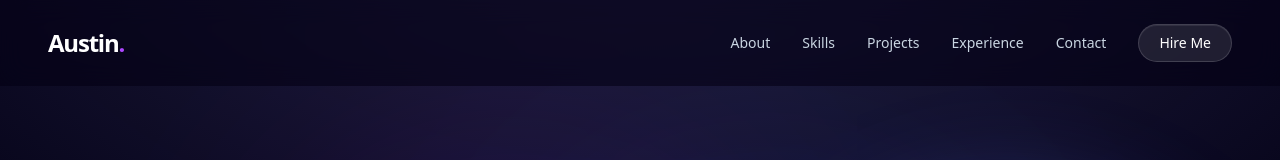
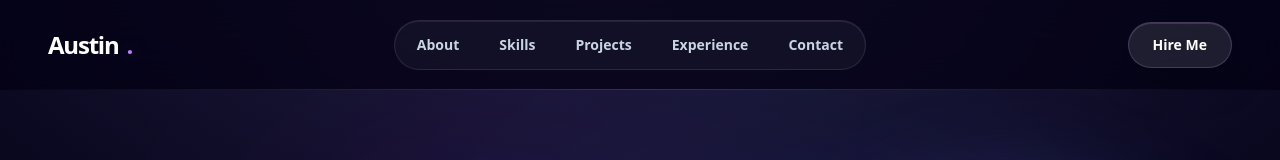
Before and after one commit to developer-austin-r/about_me, a Next.js app: page / in a window 1280 px wide. Shown: the top 160 px of the page. Built offline with nearby package versions, Linux system fonts and the light colour scheme.

Commit message:
nav styles

```diff
--- a/src/components/Navbar.tsx
+++ b/src/components/Navbar.tsx
@@ -32,32 +32,41 @@ export default function Navbar() {
       transition={{ duration: 0.5 }}
       className={`fixed top-0 left-0 right-0 z-50 transition-all duration-300 ${
         scrolled
-          ? "border-b border-white/10 bg-[#08031d]/90 py-4 shadow-[0_18px_60px_rgba(0,0,0,0.35)] backdrop-blur-2xl"
-          : "bg-[#030014]/60 py-6 backdrop-blur-md"
+          ? "border-b border-white/10 bg-[#08031d]/92 py-3 shadow-[0_18px_60px_rgba(0,0,0,0.38)] backdrop-blur-2xl"
+          : "bg-[#030014]/72 py-5 backdrop-blur-xl"
       }`}
     >
-      <div className="max-w-7xl mx-auto px-6 md:px-12 flex items-center justify-between">
-        <a href="#" className="text-2xl font-bold tracking-tighter">
-          {PORTFOLIO_DATA.hero.name}
-          <span className="text-purple-500">.</span>
+      <div className="pointer-events-none absolute inset-x-0 bottom-0 h-px bg-gradient-to-r from-transparent via-purple-400/30 to-transparent" />
+
+      <div className="mx-auto flex max-w-7xl items-center justify-between px-6 md:px-12">
+        <a href="#" className="group flex items-center gap-2 text-2xl font-black tracking-tighter">
+          <span className="relative">
+            {PORTFOLIO_DATA.hero.name}
+            <span className="absolute -bottom-1 left-0 h-0.5 w-0 rounded-full bg-gradient-to-r from-purple-500 to-blue-500 transition-all duration-300 group-hover:w-full" />
+          </span>
+          <span className="text-purple-400 drop-shadow-[0_0_12px_rgba(168,85,247,0.7)]">.</span>
         </a>
 
         {/* Desktop Nav */}
-        <div className="hidden md:flex items-center space-x-8">
+        <div className="hidden items-center gap-2 rounded-full border border-white/10 bg-white/[0.04] p-1.5 shadow-[inset_0_1px_0_rgba(255,255,255,0.08)] md:flex">
           {navLinks.map((link) => (
             <a
               key={link.name}
               href={link.href}
-              className="text-sm font-medium text-slate-300 hover:text-white transition-colors hover:text-gradient"
+              className="rounded-full px-4 py-2 text-sm font-semibold text-slate-300 transition-all duration-300 hover:bg-white/10 hover:text-white hover:shadow-[0_0_22px_rgba(139,92,246,0.16)]"
             >
               {link.name}
             </a>
           ))}
+        </div>
+
+        <div className="hidden md:block">
           <a
             href="#contact"
-            className="rounded-full border border-white/15 bg-white/10 px-5 py-2 text-sm font-medium shadow-[inset_0_1px_0_rgba(255,255,255,0.08)] transition-all hover:bg-white/20"
+            className="group relative inline-flex items-center overflow-hidden rounded-full border border-purple-300/20 bg-white/10 px-6 py-3 text-sm font-bold text-white shadow-[inset_0_1px_0_rgba(255,255,255,0.12),0_12px_40px_rgba(0,0,0,0.22)] transition-all duration-300 hover:border-purple-300/40 hover:bg-white/15"
           >
-            Hire Me
+            <span className="absolute inset-0 -translate-x-full bg-gradient-to-r from-purple-500/0 via-purple-500/25 to-blue-500/0 transition-transform duration-500 group-hover:translate-x-full" />
+            <span className="relative">Hire Me</span>
           </a>
         </div>
 
```
